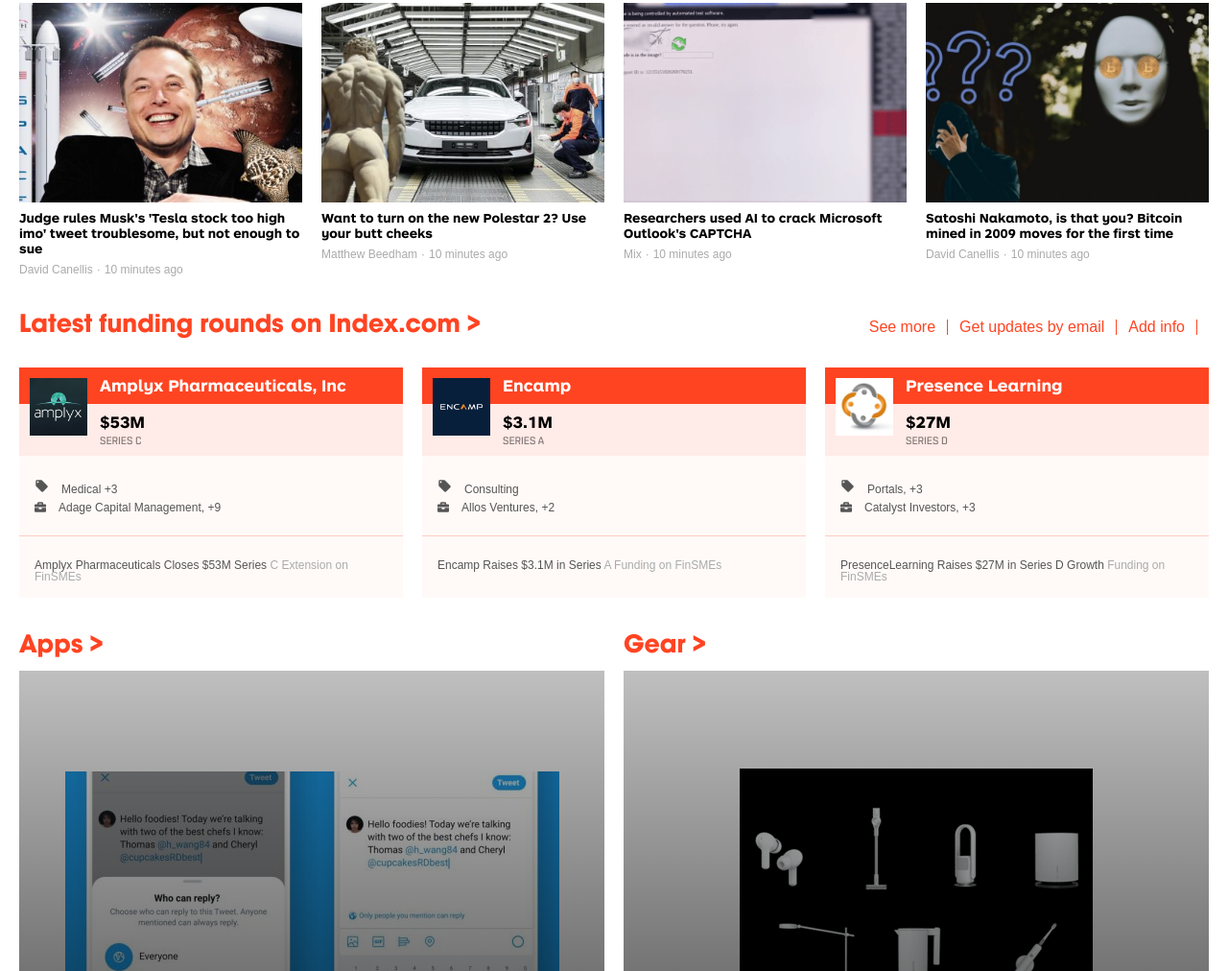
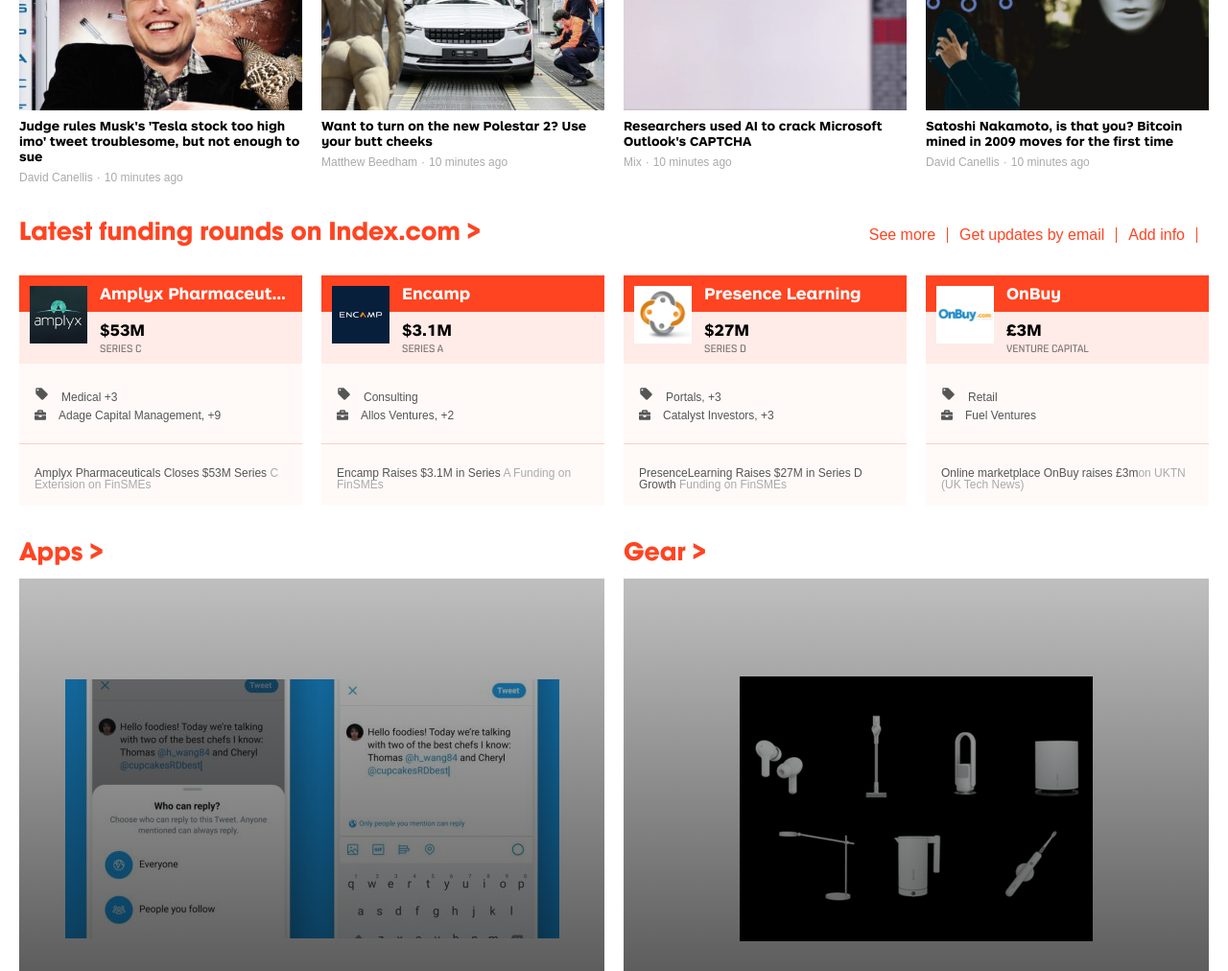
Before and after one commit to AdfPizarro/TNW, a website: page index.html in a window 1280 px wide. Shown: the part 1014-2026 px from the top of the page at 96% size. Drawn offline with Linux system fonts and the light colour scheme; a web font is replaced by a local one.

Commit message:
added latest funding styles for next breakpoint and fixed header

```diff
--- a/assets/css/style.css
+++ b/assets/css/style.css
@@ -143,7 +143,7 @@
 .top-articles-container{
   width: auto;
   margin-top: 116px;
-  height: 35vh;
+  height: fit-content;
 }
 
 /* .top-articles-container a:hover{
@@ -226,7 +226,6 @@
 .latest-funding,
 .recommended-articles-container
 {
-  /* font-family: 'Avalon Bold' ,sans-serif; */
   margin: 20px;
 }
 
@@ -364,10 +363,14 @@
   background-color: #fffaf8;
 }
 
+
 .founding-item .title {
   padding: 10px 16px 10px 84px;
   background: #f42;
   color: white;
+  text-overflow: ellipsis;
+  white-space: nowrap;
+  overflow: hidden;
 }
 
 .founding-item h5{
@@ -710,9 +713,11 @@
 
 
 @media (max-width: 1024px){
-  .logo-top{
+  .logo-top,
+  .extra-funding-item {
     display: none;
   }
+
 }
 
 @media (min-width: 768px) {
@@ -772,7 +777,6 @@
     margin: 8px 0 0 0;
   }
 
-  .latest-funding,
   .deals{
     display: grid;
     grid-template-columns: 1fr 1fr 1fr;
@@ -837,6 +841,11 @@
       justify-content: center;
     }
 
+    .latest-funding {
+      display: grid;
+      grid-template-columns: minmax(0, 1fr) minmax(0, 1fr) minmax(0, 1fr);
+      gap: 20px;
+
 }
 
 @media (max-width: 768px) {
@@ -864,7 +873,7 @@
   }
 
   .top-articles-container{
-    height: 60vh;
+    height: fit-content;
   }
 
   .menu-left{
@@ -909,6 +918,11 @@
     align-items: baseline;
   }
 
+  .latest-funding {
+    display: grid;
+    grid-template-columns: minmax(0, 1fr) minmax(0, 1fr) minmax(0, 1fr) minmax(0, 1fr);
+    gap: 20px;
+  }
 
 
 }
--- a/index.html
+++ b/index.html
@@ -238,6 +238,7 @@
         </div>
 
 
+
         <div class="founding-item">
           <a href="#">
           <h4 class="title">Amplyx Pharmaceuticals, Inc</h4>
@@ -298,6 +299,27 @@
             </div>
             <div class="source">
               PresenceLearning Raises $27M in Series D Growth  <span class="source-site">Funding on FinSMEs</span>
+            </div>
+          </div>
+        </div>
+        <div class="founding-item extra-funding-item">
+          <a href="#">
+          <h4 class="title">OnBuy</h4>
+          <img src="assets/images/onbuy.png" alt="">
+          <div class="content">
+            <h4>£3M</h4>
+            <h5>VENTURE CAPITAL</h5>
+          </div>
+          </a>
+          <div class=founding-footer>
+            <div class="info">
+              <ul>
+                <li><span class="material-icons icon">local_offer</span>Retail</li>
+                <li><i class="fas fa-briefcase icon"></i>Fuel Ventures</li>
+              </ul>
+            </div>
+            <div class="source">
+              Online marketplace OnBuy raises £3m<span class="source-site">on UKTN (UK Tech News)</span>
             </div>
           </div>
         </div>
```
Also changed, not shown: assets/images/onbuy.png (added). Lines whose indentation alone changed are shown as unchanged.
